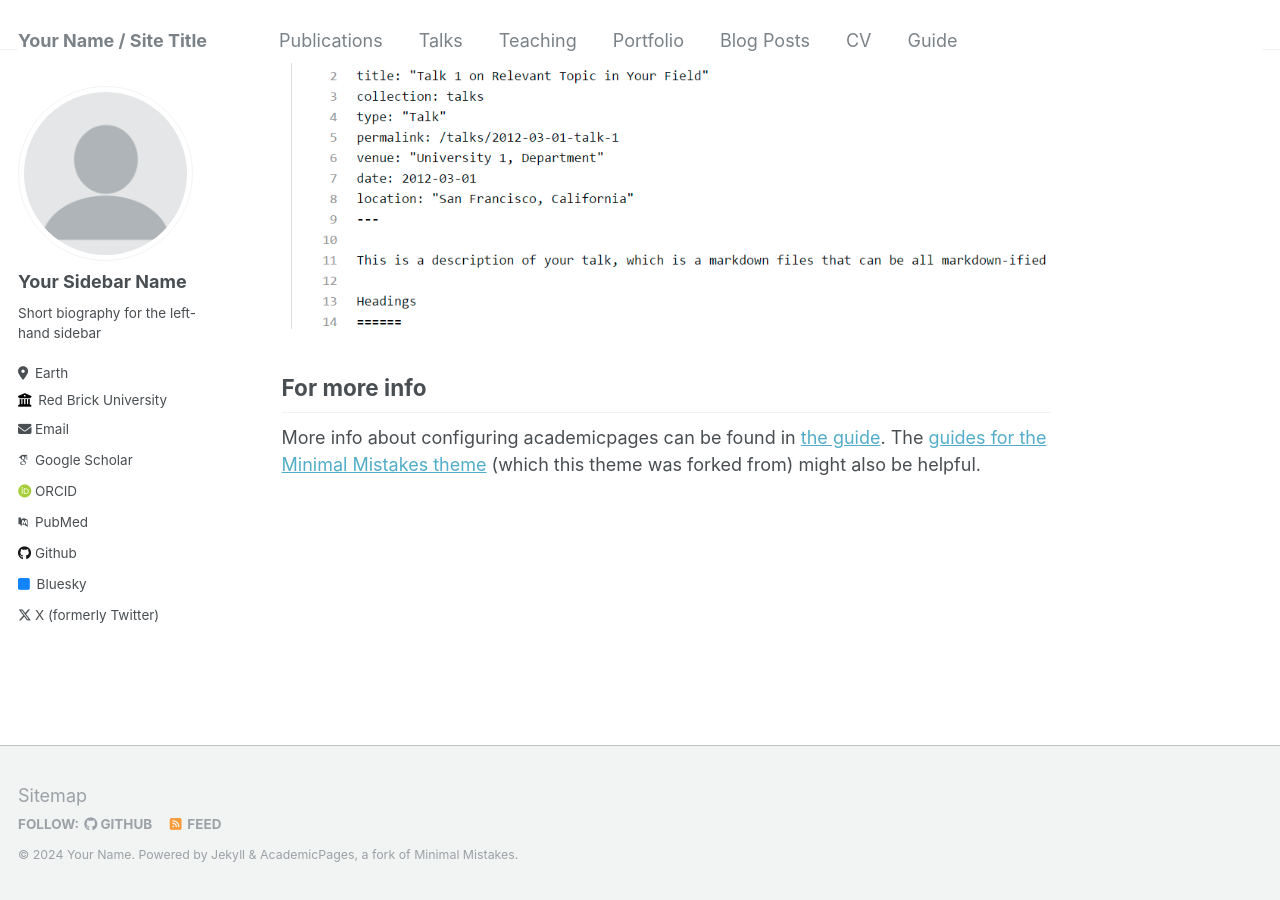
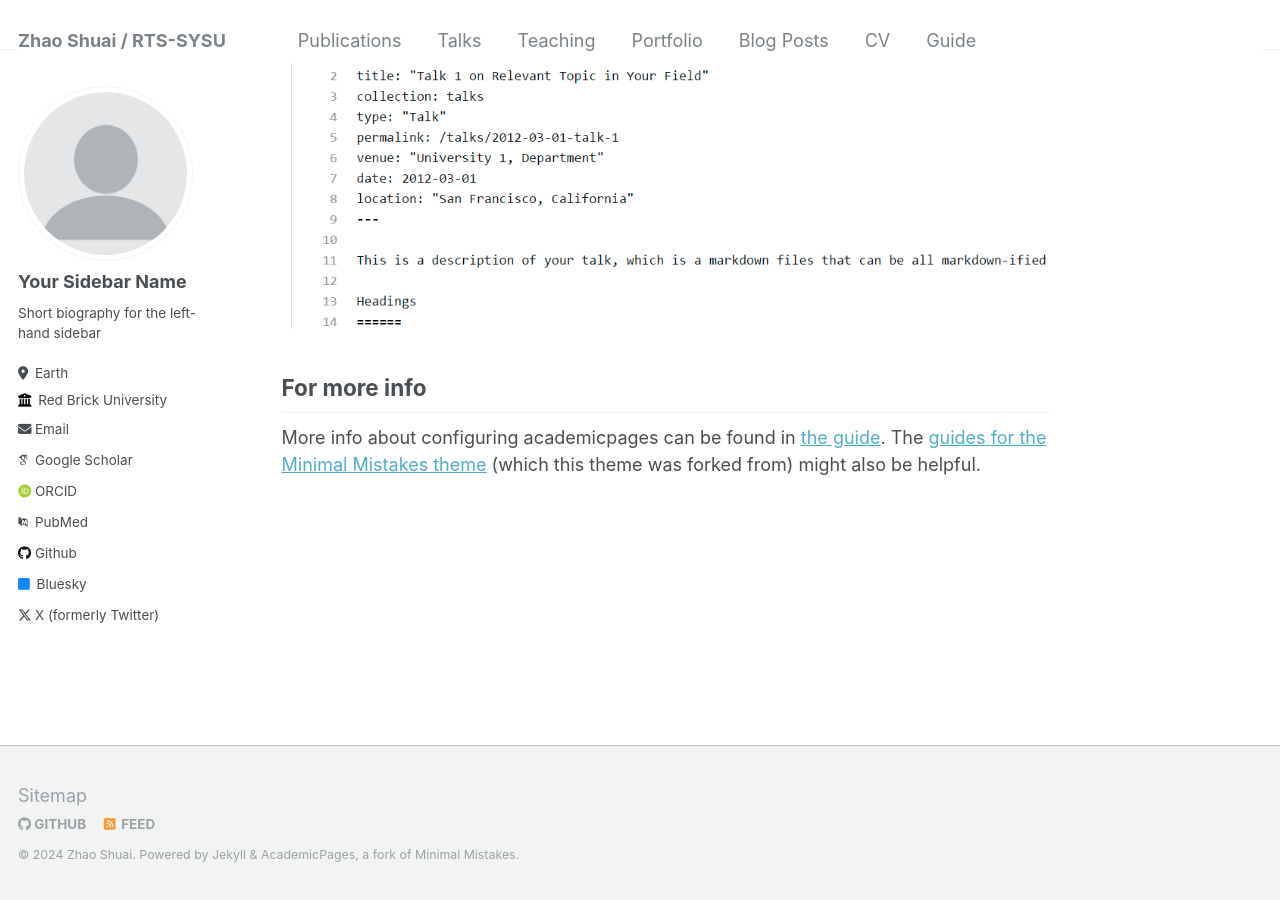
Before and after one commit to zs673/zs673.github.io, a Jekyll site: the page built from _pages/about.md, in a window 1280 px wide and 900 px high, scrolled down 2640 px. Built offline with Jekyll 4.4.1, drawn with Linux system fonts in a browser that asks for light colours; some web fonts are replaced.

Commit message:
Update _config.yml

```diff
--- a/_config.yml
+++ b/_config.yml
@@ -7,14 +7,14 @@
 # server process.
 
 # Basic Site Settings
-locale                   : "en-US"
-title                    : "Your Name / Site Title"
+locale                   : "cn-China"
+title                    : "Zhao Shuai / RTS-SYSU"
 title_separator          : "-"
-name                     : &name "Your Name"
+name                     : &name "Zhao Shuai"
 description              : &description "personal description"
-url                      : https://academicpages.github.io # the base hostname & protocol for your site e.g. "https://mmistakes.github.io"
+url                      : https://zs673.github.io # the base hostname & protocol for your site e.g. "https://mmistakes.github.io"
 baseurl                  : "" # the subpath of your site, e.g. "/blog"
-repository               : "academicpages/academicpages.github.io"
+repository               : "zs673/zs673.github.io"
 
 # Site Author - The following control what appear as part of the author content on the side bar.
 #               If a field is blank the icon and link will not appear, otherwise it will be shown.
```
